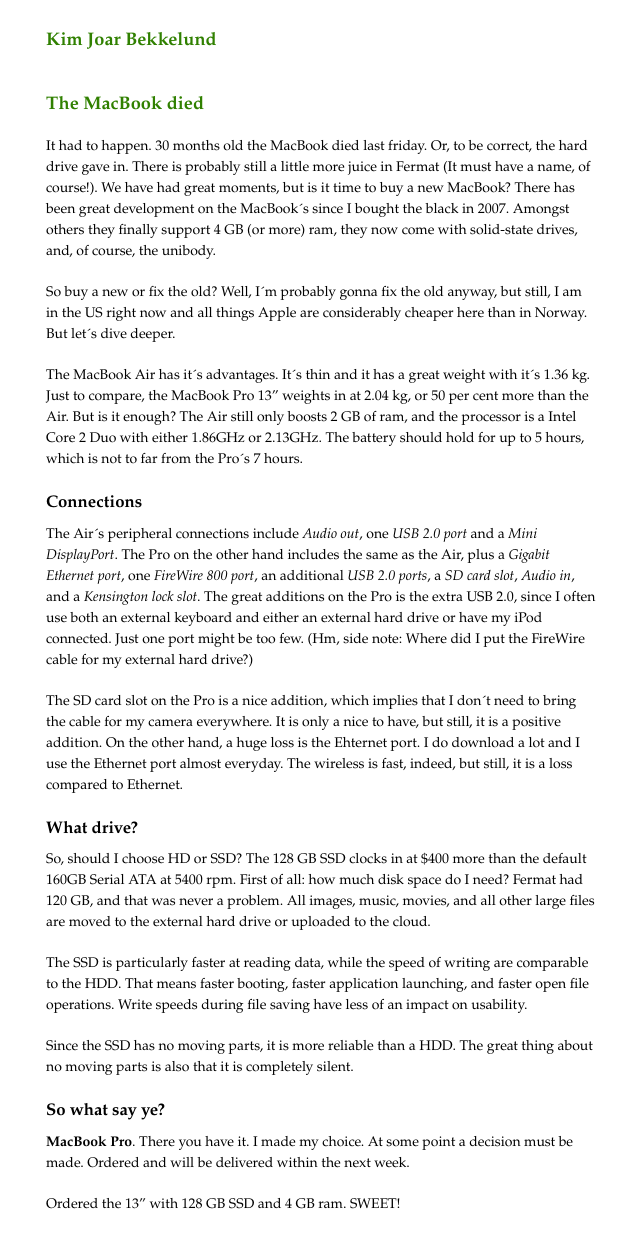
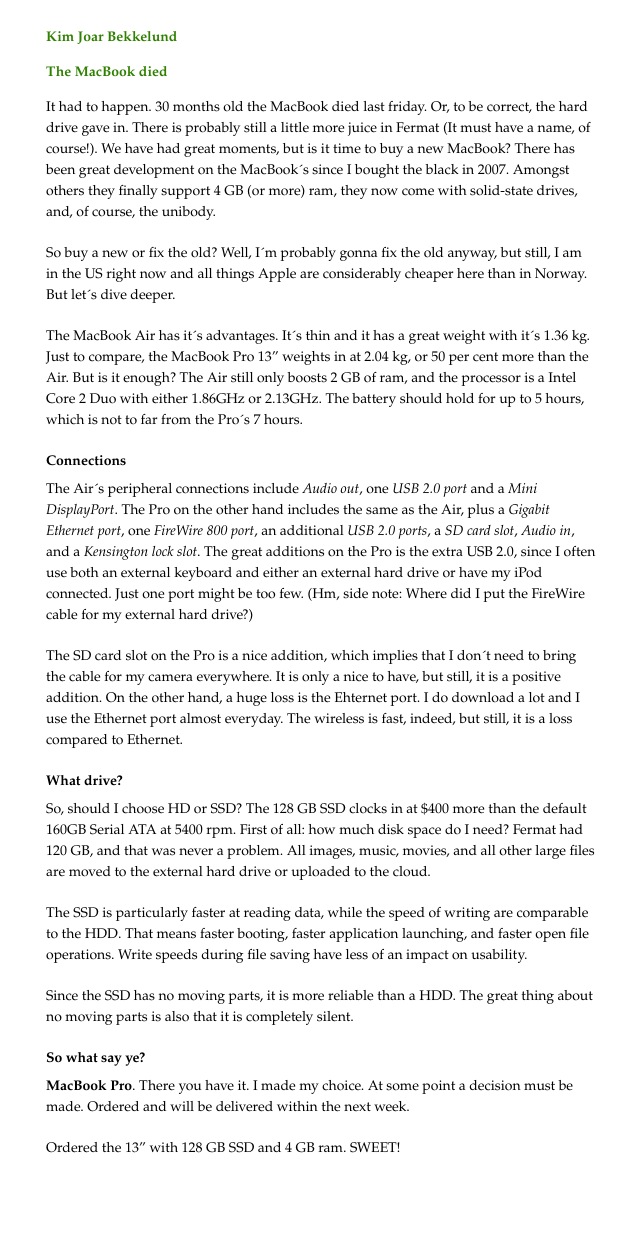
Before and after one commit to kimjoar/kimjoar.net, a Jekyll site: the page built from _posts/2009-06-24-macbook.markdown, in a window 1280 px wide. Shown: the whole page, without its empty margins (319-959 px from the left). Built offline with Jekyll 4.4.1, drawn with Linux system fonts in a browser that asks for light colours; after the commit the page ends 1188 px from its top, so only the background shows below that.

Commit message:
Smaller h1,h2,h3

```diff
--- a/css/style.css
+++ b/css/style.css
@@ -1,9 +1,9 @@
 body { color:#000; font: 14px/1.5 constantia, palatino, "times new roman"; margin:2em 1.5em;}
 .container {width: 550px; margin:0 auto;}
 
-h1 {font-size: 1.3em; color: #308000; margin: 0 0 2em 0;}
-h2 {font-size: 1.3em; color: #308000; margin: 1em 0; font-weight: bold;}
-h3 {font-size: 1.2em; margin: 0.5em 0;}
+h1 {color: #308000; margin: 0 0 1em 0;}
+h2 {color: #308000; margin: 1em 0; font-weight: bold;}
+h3 {margin: 0.5em 0;}
 
 ul {list-style: disc; margin-bottom: 1.5em;}
 ol {list-style: decimal; margin-bottom: 1.5em;}
```
